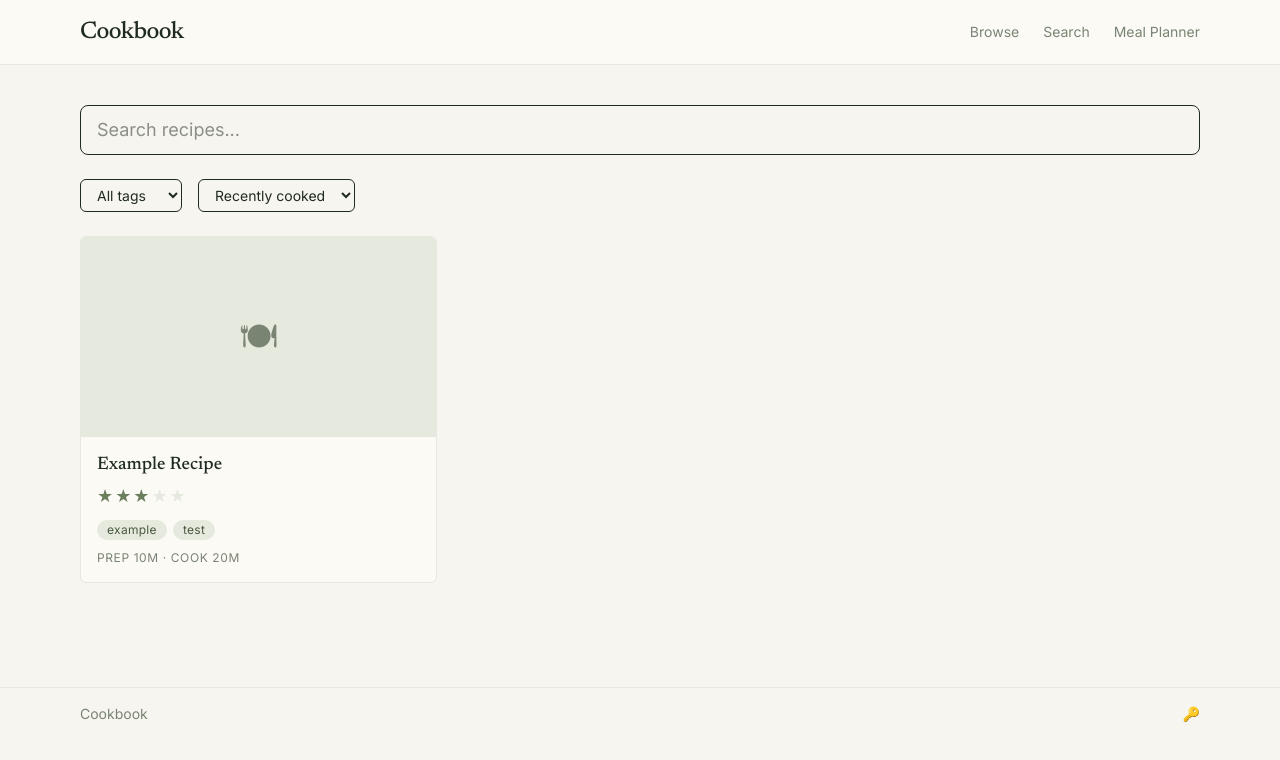
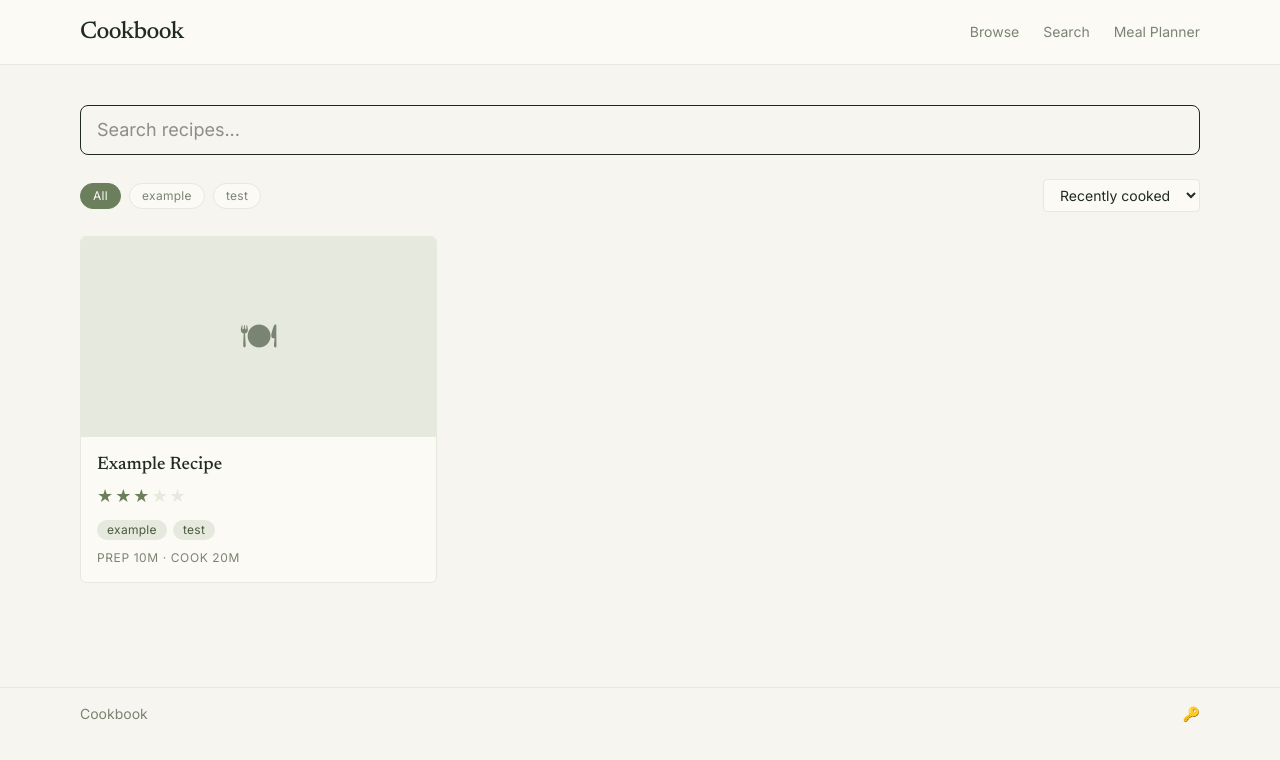
Before and after one commit to mcakes/cookbook, a React (Vite) app: page / in a window 1280 px wide. Shown: the top 760 px of the page. Built offline with nearby package versions, Linux system fonts and the light colour scheme.

Commit message:
Convert RecipeFilter tag picker to pill chips, restyle sort select

```diff
--- a/src/components/RecipeFilter.tsx
+++ b/src/components/RecipeFilter.tsx
@@ -44,31 +44,47 @@ export default function RecipeFilter({
   onTagChange,
   onSortChange,
 }: RecipeFilterProps) {
+  const chipBase =
+    "rounded-full px-3 py-1 text-xs tracking-wide border transition-colors";
+  const inactive =
+    "bg-paper border-line text-muted hover:text-ink";
+  const active =
+    "bg-accent border-accent text-paper";
+
   return (
-    <div className="flex flex-wrap items-center gap-4 mb-6">
-      <select
-        value={selectedTag ?? ""}
-        onChange={(e) => onTagChange(e.target.value || null)}
-        className="border rounded-md px-3 py-1.5 text-sm"
+    <div className="flex flex-wrap items-center gap-3 mb-6">
+      <div className="flex flex-wrap gap-2">
+        <button
+          type="button"
+          onClick={() => onTagChange(null)}
+          className={`${chipBase} ${selectedTag === null ? active : inactive}`}
         >
-        <option value="">All tags</option>
+          All
+        </button>
         {allTags.map((tag) => (
-          <option key={tag} value={tag}>
+          <button
+            key={tag}
+            type="button"
+            onClick={() => onTagChange(tag)}
+            className={`${chipBase} ${selectedTag === tag ? active : inactive}`}
+          >
             {tag}
-          </option>
+          </button>
         ))}
-      </select>
+      </div>
 
+      <div className="ml-auto">
         <select
           value={sortBy}
           onChange={(e) => onSortChange(e.target.value as SortOption)}
-        className="border rounded-md px-3 py-1.5 text-sm"
+          className="bg-paper border border-line rounded px-3 py-1.5 text-sm text-ink"
         >
           <option value="recent">Recently cooked</option>
           <option value="rating">Highest rated</option>
           <option value="newest">Newest</option>
-        <option value="alpha">A-Z</option>
+          <option value="alpha">A–Z</option>
         </select>
+      </div>
     </div>
   );
 }
```
Lines whose indentation alone changed are shown as unchanged.
